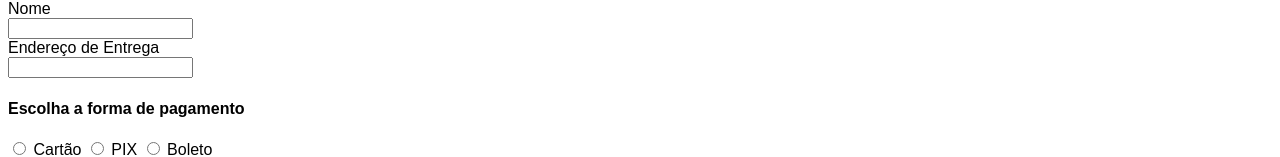
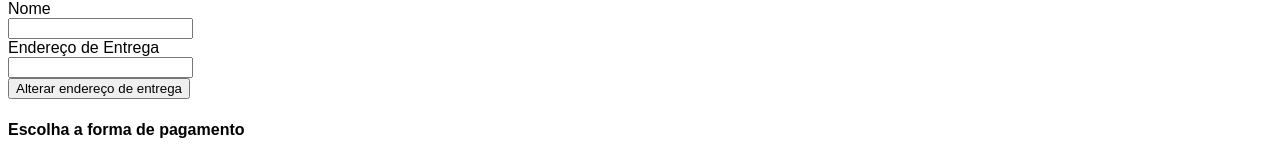
Before and after one commit to Yonatha/javascript-estudo, a Vue app in the folder loja/frontend/: page /checkout in a window 1280 px wide. Shown: the part 163-320 px from the top of the page. Built offline with nearby package versions, Linux system fonts and the light colour scheme; no server answers.

Commit message:
atualizações da atividade 102

```diff
--- a/loja/frontend/src/components/carrinhos/AlterarEndereco.vue
+++ b/loja/frontend/src/components/carrinhos/AlterarEndereco.vue
@@ -1,6 +1,4 @@
 <template>
-    Alterar endereço de entrega
-    <input type="text" name="endereco" v-model="alterarEndereco"/>
     <button @click="alterarEndereco()"> Alterar endereço de entrega</button>
 </template>
 
@@ -8,7 +6,9 @@
 
 import {mapActions, mapGetters} from "vuex"
 
-export default
+export default {
+
+}
 
 
 </script>
--- a/loja/frontend/src/components/carrinhos/Checkout.vue
+++ b/loja/frontend/src/components/carrinhos/Checkout.vue
@@ -7,6 +7,8 @@
     <input type="text"><br>
     Endereço de Entrega<br>
     <input type="text"><br>
+
+    <AlterarEndereco />
 
 
     <h4>Escolha a forma de pagamento </h4>
@@ -46,13 +48,15 @@ import { mapGetters } from 'vuex';
 import QRCode from 'qrcode';
 import Cupom from './Cupom.vue';
 import minhaApi from '../clientes/EditarCliente.vue';
+import AlterarEndereco from '../carrinhos/AlterarEndereco.vue'
 
 export default {
     name: "Checkout",
     computed: {
     },
     components: {
-        Cupom
+        Cupom,
+        AlterarEndereco
     },
     data(){
         return {
```
